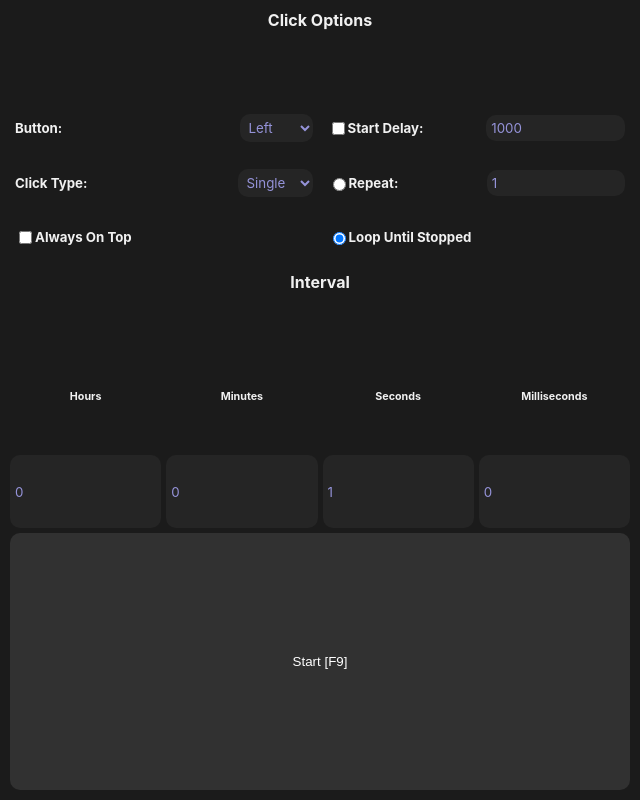
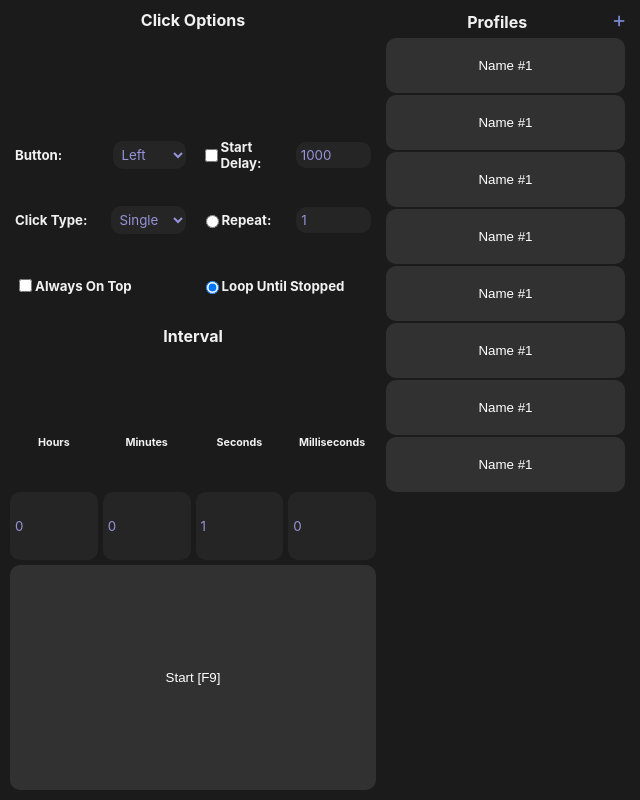
Before and after one commit to programmingKyle/auto-clicker, an Electron app: page src/index.html in a window 640 px wide. Drawn offline with Linux system fonts and the light colour scheme; no server answers.

Commit message:
Add Profiles Template
- On the right side of the app is the profiles buttons. This will be used to store auto click profiles and give them names to use them later.
- Changed some CSS up a bit
- Changed height and width
- Changed min height and width

```diff
--- a/src/index.css
+++ b/src/index.css
@@ -1,8 +1,9 @@
 body {
-  margin: 10px;
-  height: calc(100vh - 20px);
   font-family: -apple-system, BlinkMacSystemFont, 'Segoe UI', Roboto, Helvetica, Arial, sans-serif;
   background-color: #1B1B1B;
+  overflow: hidden;
+  height: 100vh;
+  margin: 0px;
 }
 
 div {
@@ -37,10 +38,8 @@ input {
 
 .buttons-grid {
   display: grid;
-  grid-template-columns: 1fr;
   grid-gap: 5px;
 }
-
 
 button {
   background-color: #313131;
@@ -73,10 +72,42 @@ select {
 
 .base-grid {
   display: grid;
-  grid-template-rows: 1fr 1fr 1fr;
-  overflow: hidden;
   grid-gap: 5px;
   height: 100%;
+}
+
+.content-grid {
+  display: grid;
+  grid-template-columns: 3fr 2fr;
+  margin: 10px;
+  grid-gap: 10px;
+  overflow: hidden;
+}
+
+.left-side-grid {
+  display: grid;
+  grid-template-rows: auto auto auto;
+  grid-gap: 5px;
+}
+
+.right-side-grid {
+  display: grid;
+  text-align: center;
+  grid-template-rows: auto 1fr;
+  grid-gap: 5px;
+  overflow: hidden;
+}
+
+.profiles-grid {
+  display: grid;
+  align-items: start;
+  grid-gap: 2px;
+  align-content: start;
+  overflow: auto;
+}
+
+.profiles-button {
+  margin-right: 5px;
 }
 
 .click-interval-grid {
@@ -88,7 +119,6 @@ select {
 
 .click-interval-grid div {
   display: grid;
-  grid-gap: 5px;
 }
 
 .click-options-grid {
@@ -183,6 +213,7 @@ h1,h2,h3,h4,h5,h6 {
   background-color: transparent;
   color: #7C90DB;
   border-style: none;
+  padding: 5px;
 }
 
 .slim-button:hover{
--- a/src/index.html
+++ b/src/index.html
@@ -3,9 +3,12 @@
   <head>
     <meta charset="UTF-8" />
     <link rel="stylesheet" href="index.css" />
+    <link rel="stylesheet" href="https://cdnjs.cloudflare.com/ajax/libs/font-awesome/6.0.0-beta3/css/all.min.css">
   </head>
   <body>
     <div class="base-grid">
+      <div class="content-grid">
+        <div class="left-side-grid">
           <div class="click-options-grid">
             <h4 style="grid-column: span 2; text-align: center;">Click Options</h4>
             <div class="click-options-content-grid">
@@ -73,6 +76,25 @@
             <button id="startButton">Start [F9]</button>
             <button id="stopButton" style="display: none">Stop [F9]</button>
           </div>
+
+        </div>
+        <div class="right-side-grid">
+          <div style="display: grid; grid-template-columns: 1fr auto; align-items: center;">
+            <h4>Profiles</h4>
+            <button class="slim-button fas fa-plus"></button>
+          </div>
+          <div class="profiles-grid">
+            <button class="profiles-button">Name #1</button>
+            <button class="profiles-button">Name #1</button>
+            <button class="profiles-button">Name #1</button>
+            <button class="profiles-button">Name #1</button>
+            <button class="profiles-button">Name #1</button>
+            <button class="profiles-button">Name #1</button>
+            <button class="profiles-button">Name #1</button>
+            <button class="profiles-button">Name #1</button>
+          </div>
+        </div>
+      </div>
     </div>
   </body>
   <script src="autoclicker.js"></script>
--- a/src/index.js
+++ b/src/index.js
@@ -17,8 +17,10 @@ let holdMouseButton;
 const createWindow = () => {
   // Create the browser window.
   mainWindow = new BrowserWindow({
-    width: 425,
-    height: 425,
+    width: 640,
+    height: 350,
+    minWidth: 640,
+    minHeight: 350,
     webPreferences: {
       preload: path.join(__dirname, 'preload.js'),
     },
```
Also changed, not shown: options.json (+12 -14 lines). Lines whose indentation alone changed are shown as unchanged.
